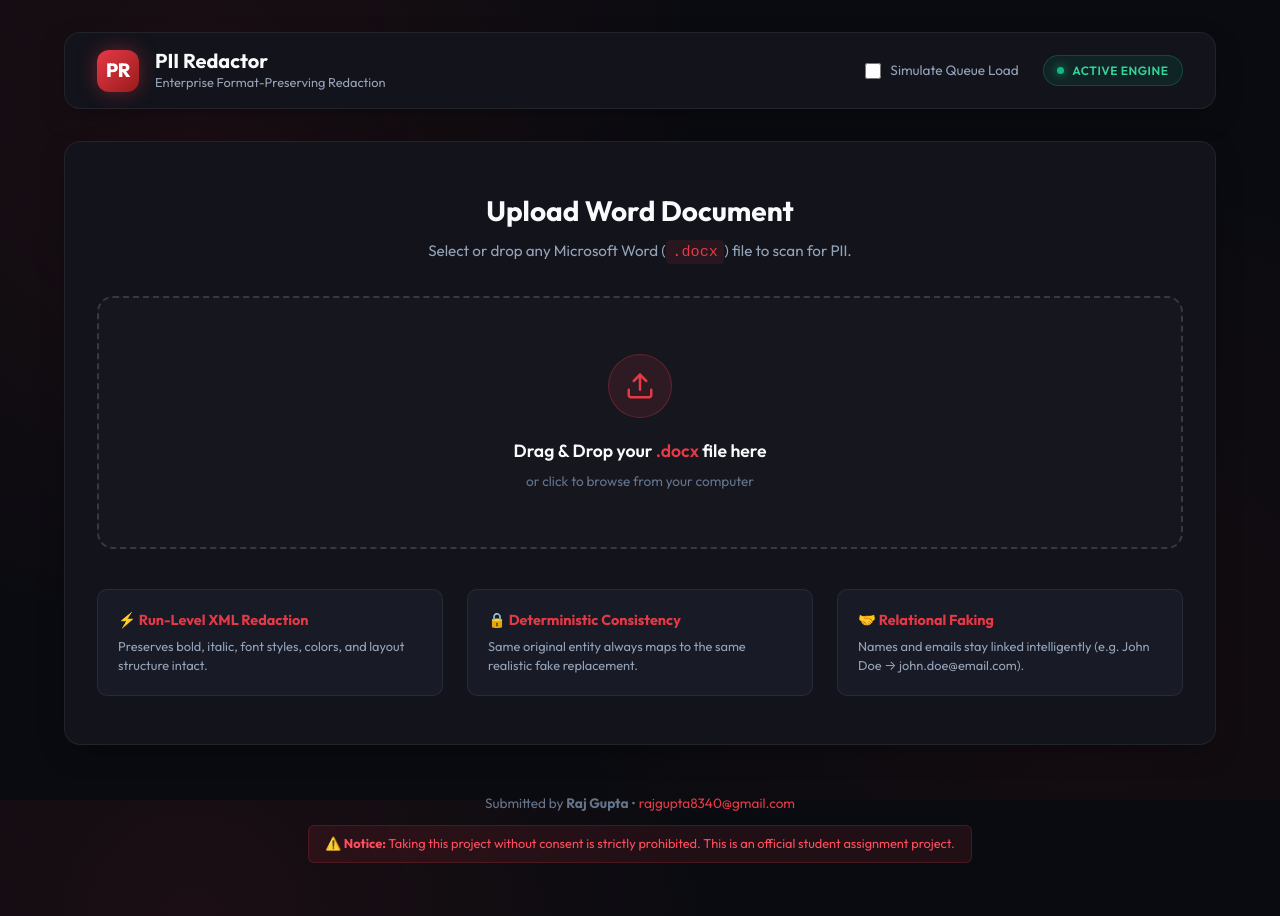
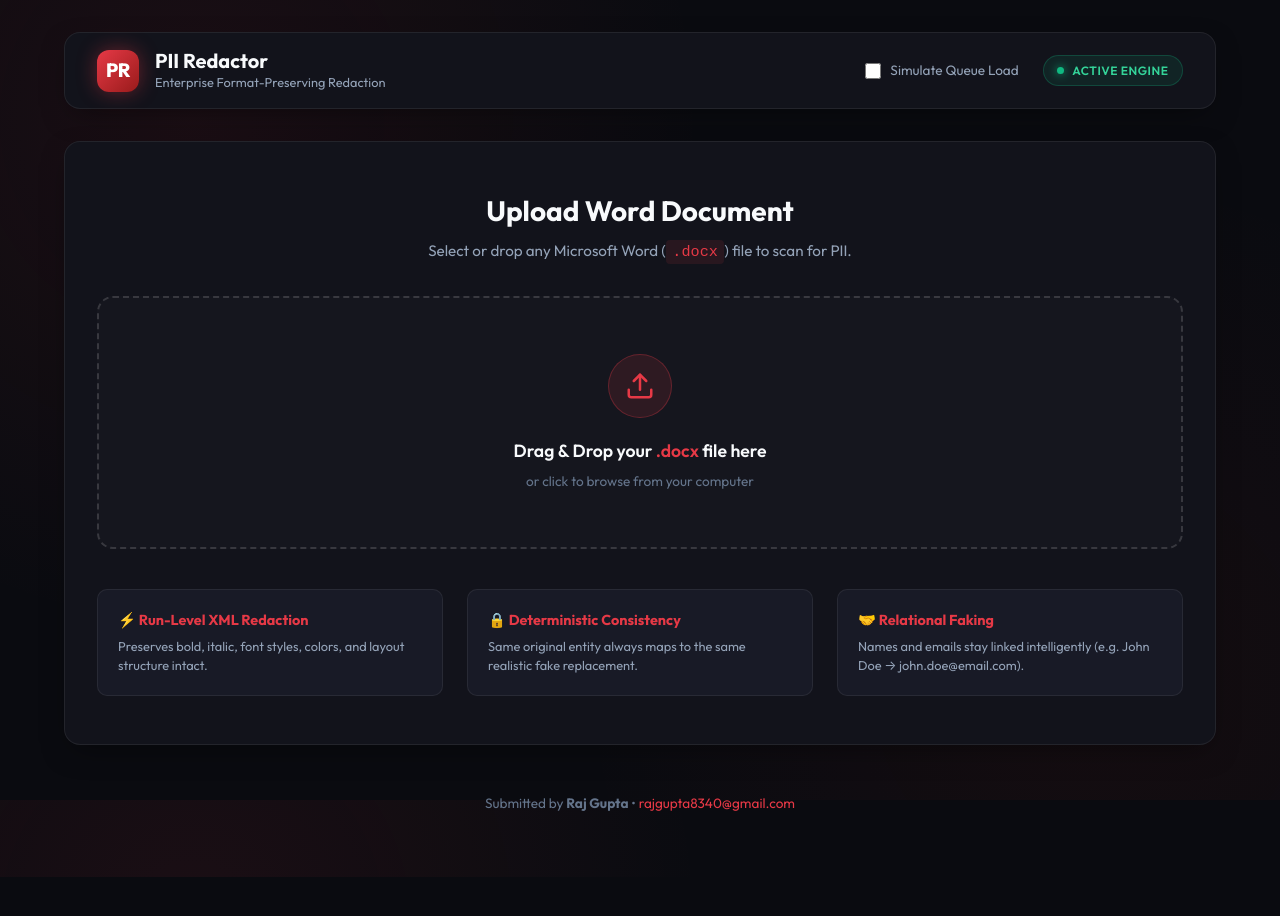
Before and after one commit to rajgupta04/redacted, a React (Vite) app in the folder frontend/: page / in a window 1280 px wide. Shown: the top 916 px of the page. After the commit the page ends 877 px from the top, so only its background shows below. Built offline with nearby package versions, Linux system fonts and the light colour scheme.

Commit message:
Chore: Remove student assignment warning notice from footer

```diff
--- a/frontend/src/App.jsx
+++ b/frontend/src/App.jsx
@@ -302,18 +302,6 @@ export default function App() {
       {/* Student Notice Footer */}
       <footer style={{ textStyle: 'center', textAlign: 'center', marginTop: '3rem', paddingBottom: '2rem', color: '#64748b', fontSize: '0.85rem' }}>
         <p>Submitted by <strong>Raj Gupta</strong> &bull; <a href="mailto:rajgupta8340@gmail.com" style={{ color: '#e63946', textDecoration: 'none' }}>rajgupta8340@gmail.com</a></p>
-        <p style={{
-          marginTop: '0.75rem',
-          fontSize: '0.8rem',
-          color: '#ff4d5e',
-          background: 'rgba(230, 57, 70, 0.1)',
-          padding: '0.5rem 1rem',
-          borderRadius: '6px',
-          display: 'inline-block',
-          border: '1px solid rgba(230, 57, 70, 0.2)'
-        }}>
-          ⚠️ <b>Notice:</b> Taking this project without consent is strictly prohibited. This is an official student assignment project.
-        </p>
       </footer>
     </div>
   );
```
Also changed, not shown: 1 other file (tests, documents, lock files or other folders).
